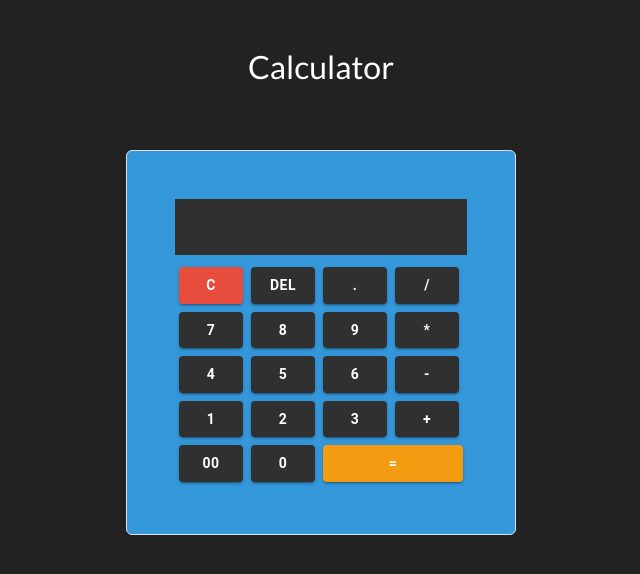
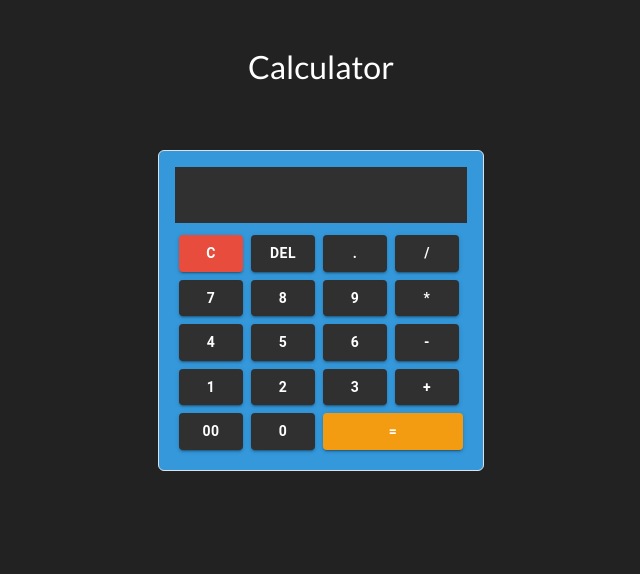
Before and after one commit to ashishsamuel/calculator-react, a React (Create React App) app: page / in a window 1280 px wide. Shown: the top 574 px of the page, without its empty margins (319-959 px from the left). Built offline with nearby package versions, Linux system fonts and the light colour scheme.

Commit message:
reduced padding

```diff
--- a/src/App.js
+++ b/src/App.js
@@ -49,7 +49,7 @@ function App() {
         <div className='m-5'>
           <h3>Calculator</h3>
         </div>
-        <div className='bg-info border rounded mt-2 p-5'>
+        <div className='bg-info border rounded mt-2 p-3'>
             <div className='bg-dark p-3'>
                 <span className='p-2'>{input}</span>
                 {result !='' && <span>{result}</span>
```
